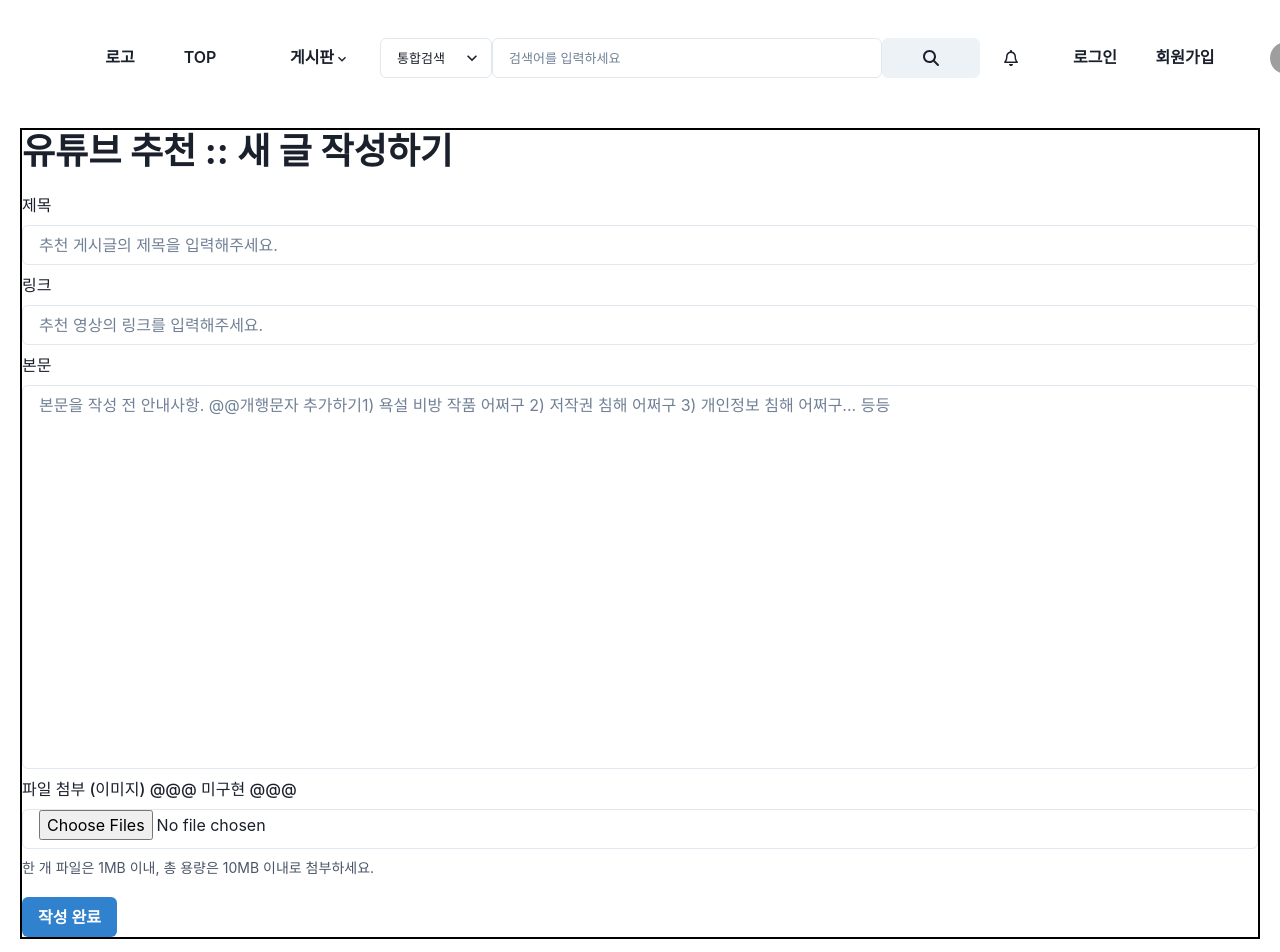
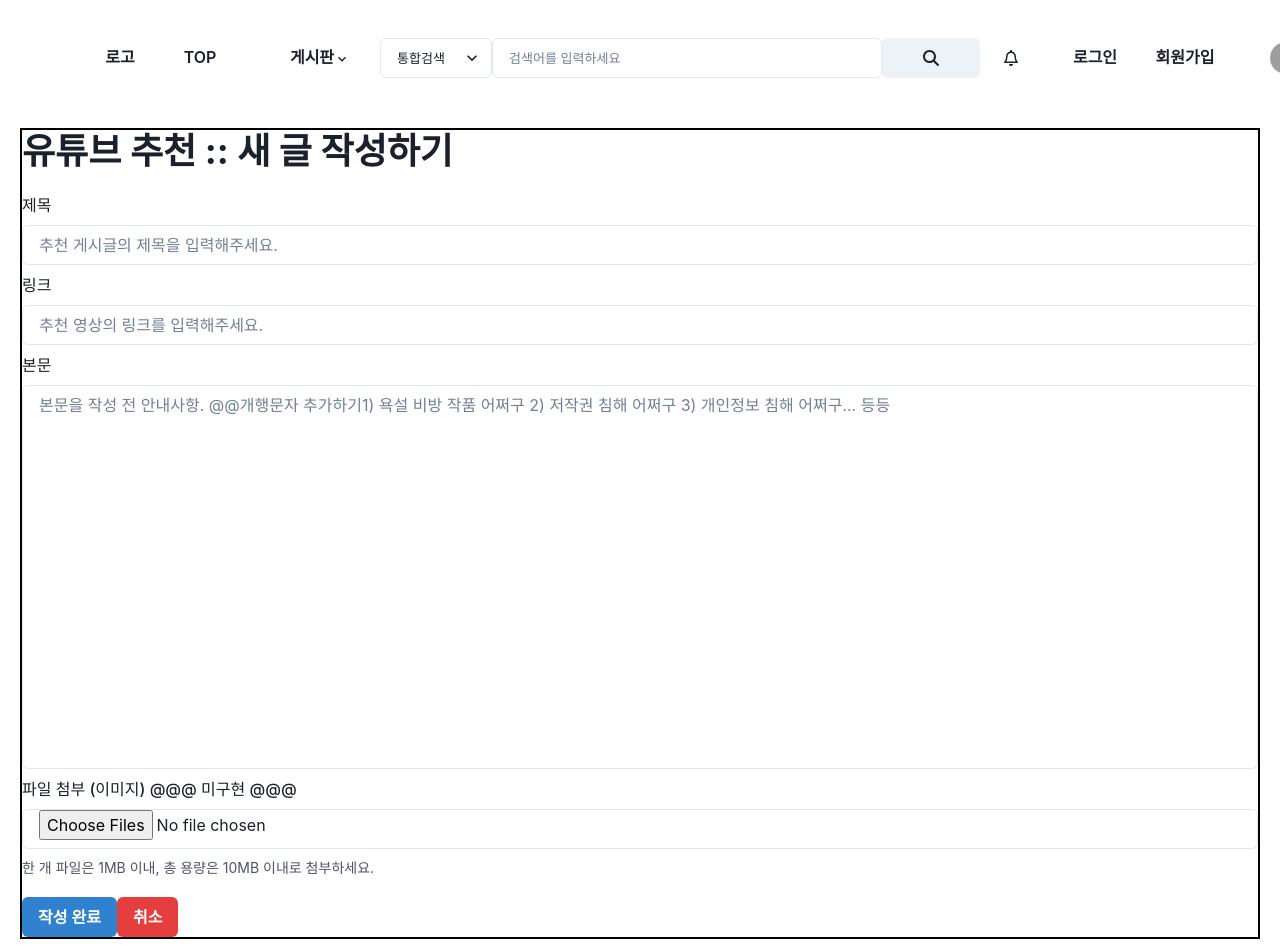
Before and after one commit to zxcvcx123/TodayYouTubeProjectFE, a React (Create React App) app: page /write in a window 1280 px wide. Shown: the top 952 px of the page. Built offline with nearby package versions, Linux system fonts and the light colour scheme; grey boxes are pictures that could not be loaded.

Commit message:
seongwon 게시글 작성 취소 버튼

```diff
--- a/src/board/BoardWrite.js
+++ b/src/board/BoardWrite.js
@@ -84,6 +84,11 @@ function BoardWrite() {
       <Button onClick={handleSubmit} colorScheme="blue">
         작성 완료
       </Button>
+
+      {/* 저장 버튼 */}
+      <Button onClick={() => navigate("/board/list")} colorScheme="red">
+        취소
+      </Button>
     </Box>
   );
 }
```
